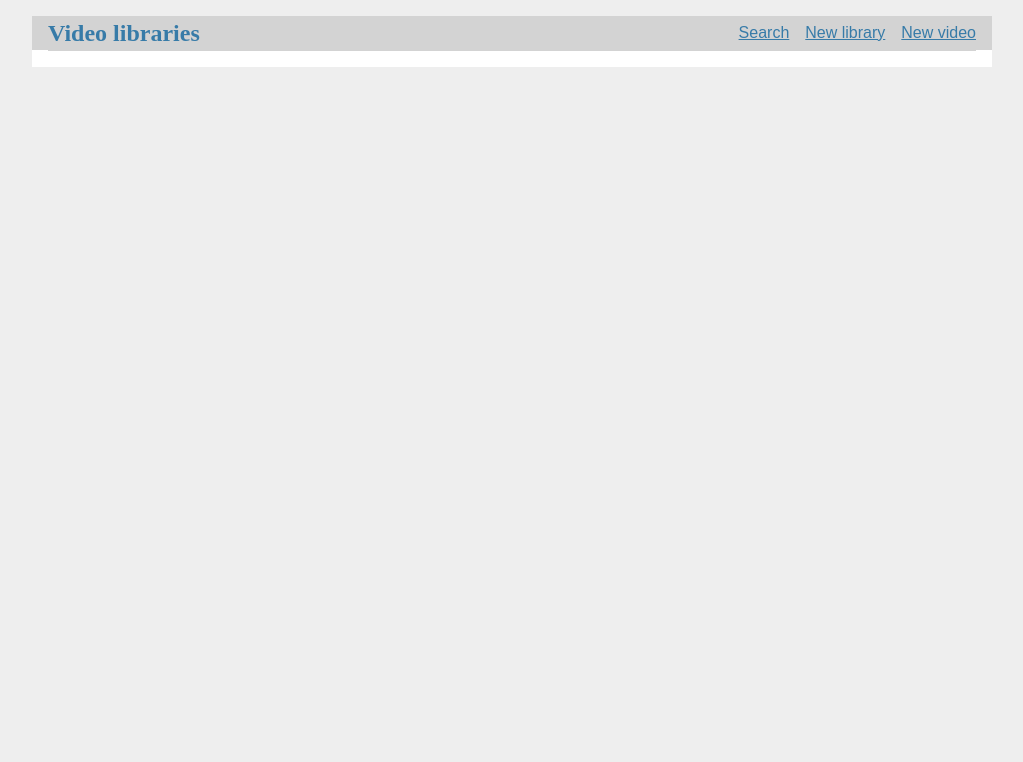
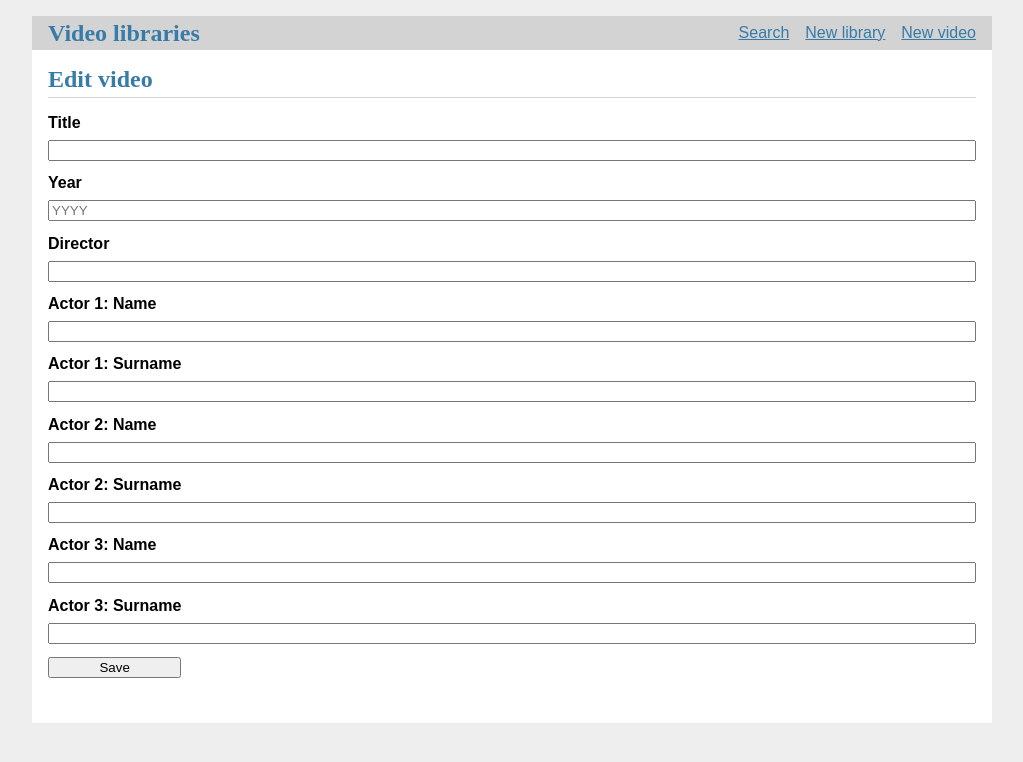
Before and after one commit to sy1ou/RT0704-TP1, a Flask app: page /library/1/video/1/edit in a window 1280 px wide. Shown: the top 762 px of the page, without its empty margins (128-1151 px from the left). Run offline with Flask 2, Linux system fonts and the light colour scheme.

Commit message:
added video and library creation features

```diff
--- a/WEB/app/main.py
+++ b/WEB/app/main.py
@@ -4,165 +4,225 @@ from flask import redirect
 from flask import render_template
 from flask import request
 from flask import url_for
+from werkzeug.exceptions import abort
 
 import requests
 import sys
 import json
 
 app = Flask(__name__)
+app.config.from_mapping(
+    # a default secret that should be overridden by instance config
+    SECRET_KEY="dev",
+    # define the api url
+    API_URL="http://rt0704-tp1-backend-1:8000",
+)
 
-url_site = "http://rt0704-tp1-backend-1:8000"
+def get_libs():
+    """
+    Retrieves the list of video libraries via an api request.
 
-## Library management
+    :return: list of video libraries
+    :raise 503: if an error occurs during the request to the api
+    """
+    try:
+        r = requests.get(f"{app.config['API_URL']}/library")
+        r.raise_for_status()
+        libs = json.loads(r.text)
+    except (requests.RequestException, json.JSONDecodeError) as error:
+        abort(500, error)
+    return (libs)
 
-# Find video library
-@app.route('/')
+@app.route("/")
 def index():
-    error = None
-    libs = []
+    """List of available video libraries"""
+    libs = get_libs()
+    return render_template("index.html", libs=libs)
 
-    # Check if a library video exist
-    try:
-        # Search a library video
-        r = requests.get(f"{url_site}/library")
-        libs = json.loads(r.text)
-    except requests.RequestException as error:
-        print(error, file=sys.stderr)
-
-    return render_template('index.html', libs=libs)
-
-# Create a new video library
-@app.route('/new-library', methods=['GET', 'POST'])
+@app.route("/new-library", methods=["GET", "POST"])
 def new_library():
-    if request.method == 'POST':
-        name = request.form['name']
-        owner = request.form['owner']
+    """Create a new library."""
+    if request.method == "POST":
+        name = request.form["name"]
+        owner = request.form["owner"]
         error = None
 
         if not name:
-            error = 'Name is required.'
+            error = "Name is required."
         elif not owner:
-            error = 'Owner is required.'
+            error = "Owner is required."
 
         if error is None:
             try:
-                r = requests.post(f"{url_site}/library/")
+                # Request the api to create a new video library
+                r = requests.post(f"{app.config['API_URL']}/library/{name}")
+                r.raise_for_status()
             except requests.HTTPError as error:
-                print(error, file=sys.stderr)
-                if r.status_code == 404:
-                    return redirect(url_for("library.new"))
+                if r.status_code == 409:
+                    error = "The video library already exists."
+                else:
+                    abort(500, error)
             except requests.RequestException as error:
-                print(error, file=sys.stderr)
+                abort(500, error)
+
+        if error is None:
+            flash("Successfully created video library")
         else:
-            return redirect(url_for("index"))
+            flash(error)
 
-        flash(error)
-
-    return render_template('library/new.html')
+    return render_template("library/new.html")
 
 # Display films in video library
-@app.route('/library/<string:library>')
+@app.route("/library/<string:library>")
 def show_library(library):
     error = None
     # Check if the library exist
     try:
         # Retrieve library content
-        r = requests.get(f"{url_site}/library/")
+        r = requests.get(f"{app.config['API_URL']}/library/")
 
-        library
 
     except requests.HTTPError as error:
         print(error, file=sys.stderr)
         if r.status_code == 404:
-            abort(404, f"The library {library} doesn't exist.")
+            abort(404, f"The video library doesn't exist.")
     except requests.RequestException as error:
         print(error, file=sys.stderr)
 
-    return render_template('library/show.html')
+    return render_template("library/show.html")
 
 # Manage a video library based on the existence of a library (else abort(403) or error)
-@app.route('/library/<string:library>/settings')
+@app.route("/library/<string:library>/settings")
 def settings(library):
-    return render_template('library/edit.html')
+    return render_template("library/edit.html")
 
 # Manage a video library based on the existence of a library (else abort(403) or error)
-@app.route('/library/<string:library>/settings/delete', methods=['POST'])
+@app.route("/library/<string:library>/settings/delete", methods=["POST"])
 def delete_library(library):
     try:
         # Delete library
-        r = requests.post(f"{url_site}/library/")
+        r = requests.post(f"{app.config['API_URL']}/library/")
     except requests.HTTPError as error:
         print(error, file=sys.stderr)
         if r.status_code == 404:
-            abort(404, f"The library {library} doesn't exist.")
+            abort(404, f"The video library doesn't exist.")
     except requests.RequestException as error:
         print(error, file=sys.stderr)
 
-    abort(404, f"The library {library} doesn't exist.")
+    abort(404, f"The video library doesn't exist.")
 
-## Video management
-
-# Add a new video
-@app.route('/new-video', methods=['GET', 'POST'])
+@app.route("/new-video", methods=["GET", "POST"])
 def new_video():
-    if request.method == 'POST':
-        name = request.form['name']
-        owner = request.form['owner']
-        library = request.form['library']
+    """Add a new video in a video library."""
+    if request.method == "POST":
+        title = request.form["title"]
+        year = request.form["year"]
+        director = request.form["director"]
+        actor1_name = request.form["actor1_name"]
+        actor1_surname = request.form["actor1_surname"]
+        actor2_name = request.form["actor2_name"]
+        actor2_surname = request.form["actor2_surname"]
+        actor3_name = request.form["actor3_name"]
+        actor3_surname = request.form["actor3_surname"]
+        library = request.form["library"]
         error = None
 
-        if not name:
-            error = 'Name is required.'
-        elif not owner:
-            error = 'Owner is required.'
+        if not title:
+            error = "Title is required."
+        elif not year:
+            error = "Year is required."
+        elif not director:
+            error = "Director is required."
+        elif not actor1_name:
+            error = "Actor 1: Name is required."
+        elif not actor1_surname:
+            error = "Actor 1: Surname is required."
+        elif not actor2_name:
+            error = "Actor 2: Name is required."
+        elif not actor2_surname:
+            error = "Actor 2: Surname is required."
+        elif not actor3_name:
+            error = "Actor 3: Name is required."
+        elif not actor3_surname:
+            error = "Actor 3: Surname is required."
         elif not library:
-            error = 'Library is required.'
+            error = "Library is required."
 
         if error is None:
             try:
-                r = requests.post(f"{url_site}/library/")
+                # Request the api to add a new video in a video library
+                r = requests.post(f"{app.config['API_URL']}/library/{library}/video/{title}")
+                r.raise_for_status()
+            except requests.HTTPError as error:
+                if r.status_code == 409:
+                    error = "The video already exists."
+                else:
+                    abort(500, error)
             except requests.RequestException as error:
-                print(error, file=sys.stderr)
+                abort(500, error)
+
+        if error is None:
+            flash("Successfully add video in the video library")
         else:
-            return redirect(url_for("home"))
+            flash(error)
 
-        flash(error)
-
-    return render_template('library/video/new.html')
+    return render_template("library/video/new.html", libs=get_libs())
 
 # Edit a video
-@app.route('/library/<string:library>/video/<video_id>/edit', methods=['GET', 'POST'])
+@app.route("/library/<string:library>/video/<video_id>/edit", methods=["GET", "POST"])
 def edit_video(library,video_id):
-    return render_template('library/video/edit.html')
+    return render_template("library/video/edit.html")
 
 # Delete a video
-@app.route('/library/<string:library>/video/<video_id>/delete', methods=['POST'])
+@app.route("/library/<string:library>/video/<video_id>/delete", methods=["POST"])
 def delete_video(library,video_id):
     try:
         # Delete library
-        r = requests.post(f"{url_site}/library/")
+        r = requests.post(f"{app.config['API_URL']}/library/")
     except requests.HTTPError as error:
         print(error, file=sys.stderr)
         if r.status_code == 404:
-            abort(404, f"The library {library} doesn't exist.")
+            abort(404, f"The video library doesn't exist.")
     except requests.RequestException as error:
         print(error, file=sys.stderr)
 
     return redirect(url_for(f"library.{library}.settings"))
 
-# Search film in video library
-@app.route('/search')
+@app.route("/search")
 def search_video():
-    if "type" in request.args:
-        match request.args["type"]:
-            case "title":
-                # request.args["name"]
-                return render_template('search/result.html')
-            case "actor":
-                # request.args["name"]
-                return render_template('search/result.html')
+    """Search for a video in a video library by name or by actor."""
+    error = None
 
-    return render_template('search/search.html')
+    # Check if all required arguments are defined in the search.
+    if all(arg in request.args for arg in ["name", "type", "lib"]):
+        name = request.args["name"]
+        type = request.args["type"]
+        lib = request.args["lib"]
 
-# /search?name=Pulp+Fiction
-# /search?name=Pulp%20Fiction ?
+        if not name:
+            error = "Name is required."
+        elif not type:
+            error = "Type is required."
+        elif not lib:
+            error = "Library is required."
+
+        # raise error if lib is not in libs ? get_libs on top of function ?
+        # libs = get_libs()
+        # if lib not in libs:
+        #     error = "This video library does not exist."
+
+        if error is None:
+            match type:
+                case "title":
+                    r = requests.get(f"{app.config['API_URL']}/library/{lib}/by-name/{name}")
+                case "actor":
+                    r = requests.get(f"{app.config['API_URL']}/library/{lib}/by-actor/{name}")
+                case _:
+                    error = "Unknown search type."
+
+            # if error is None:
+            #     result = json.loads(r.text)
+            #     return result
+            #     return render_template("search/result.html", result=result)
+
+    return render_template("search/search.html", libs=get_libs(), error=error)
--- a/WEB/app/templates/index.html
+++ b/WEB/app/templates/index.html
@@ -6,14 +6,14 @@
 
 {% block content %}
   {% for lib in libs %}
-    <article class="element">
+    <div class="element">
       <header>
         <div>
           <h1>{{ lib }}</h1>
         </div>
-          <a class="action" href="{{ url_for('show_library', library=lib) }}">Show</a>
+        <a class="action" href="{{ url_for('show_library', library=lib) }}">Show</a>
       </header>
-    </article>
+    </div>
     {% if not loop.last %}
       <hr>
     {% endif %}
--- a/WEB/app/templates/library/video/edit.html
+++ b/WEB/app/templates/library/video/edit.html
@@ -1 +1,35 @@
 {% extends 'base.html' %}
+
+{% block header %}
+  <h1>{% block title %}Edit video{% endblock %}</h1>
+{% endblock %}
+
+{% block content %}
+  <form method="post">
+    <label for="title">Title</label>
+    <input type=text name="title" id="title" value="{{ title }}" maxlength="32" required>
+
+    <label for="year">Year</label>
+    <input type="number" name="year" id="year" placeholder="YYYY" value="{{ year }}" min="1800" max="2100" required>
+
+    <label for="director">Director</label>
+    <input type=text name="director" id="director" value="{{ director }}" maxlength="24" required>
+
+    <label for="actor1_name">Actor 1: Name</label>
+    <input type=text name="actor1_name" id="actor1_name" value="{{ actor1_name }}" maxlength="24" required>
+    <label for="actor1_surname">Actor 1: Surname</label>
+    <input type=text name="actor1_surname" id="actor1_surname" value="{{ actor1_surname }}" maxlength="24" required>
+
+    <label for="actor2_name">Actor 2: Name</label>
+    <input type=text name="actor2_name" id="actor2_name" value="{{ actor2_name }}" maxlength="24" required>
+    <label for="actor2_surname">Actor 2: Surname</label>
+    <input type=text name="actor2_surname" id="actor2_surname" value="{{ actor2_surname }}" maxlength="24" required>
+
+    <label for="actor3_name">Actor 3: Name</label>
+    <input type=text name="actor3_name" id="actor3_name" value="{{ actor3_name }}" maxlength="24" required>
+    <label for="actor3_surname">Actor 3: Surname</label>
+    <input type=text name="actor3_surname" id="actor3_surname" value="{{ actor3_surname }}" maxlength="24" required>
+
+    <input type="submit" value="Save">
+  </form>
+{% endblock %}
```
Also changed, not shown: WEB/app/templates/library/new.html (+14 -0 lines), WEB/app/templates/library/video/new.html (+40 -0 lines), WEB/app/templates/search/search.html (+10 -1 lines).
